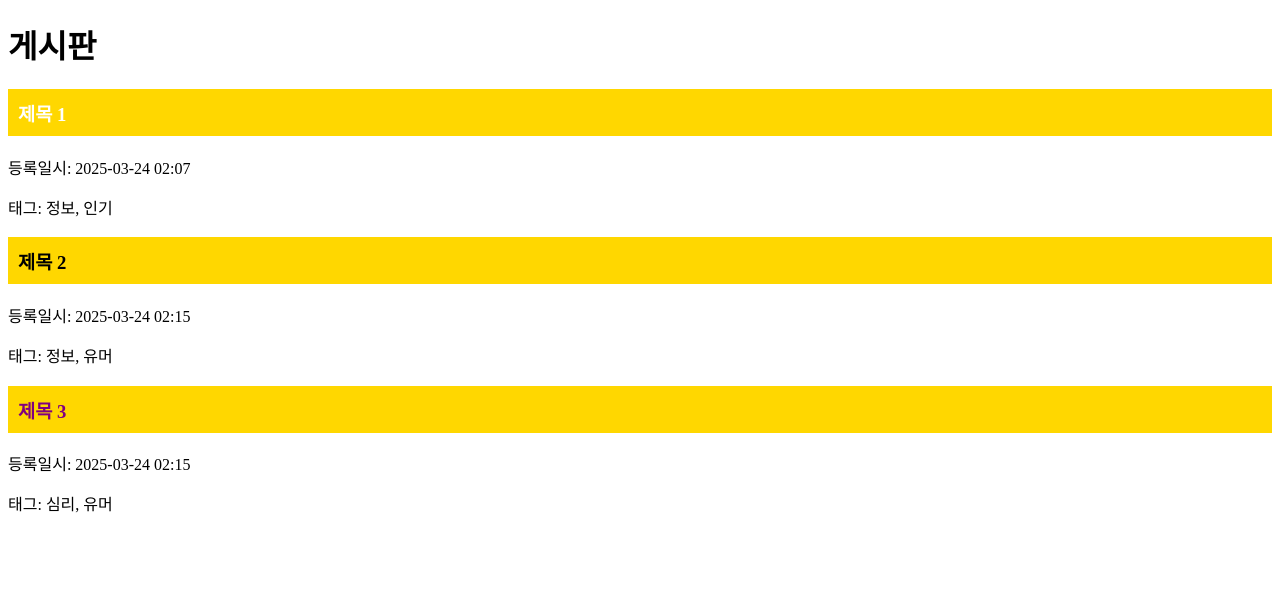
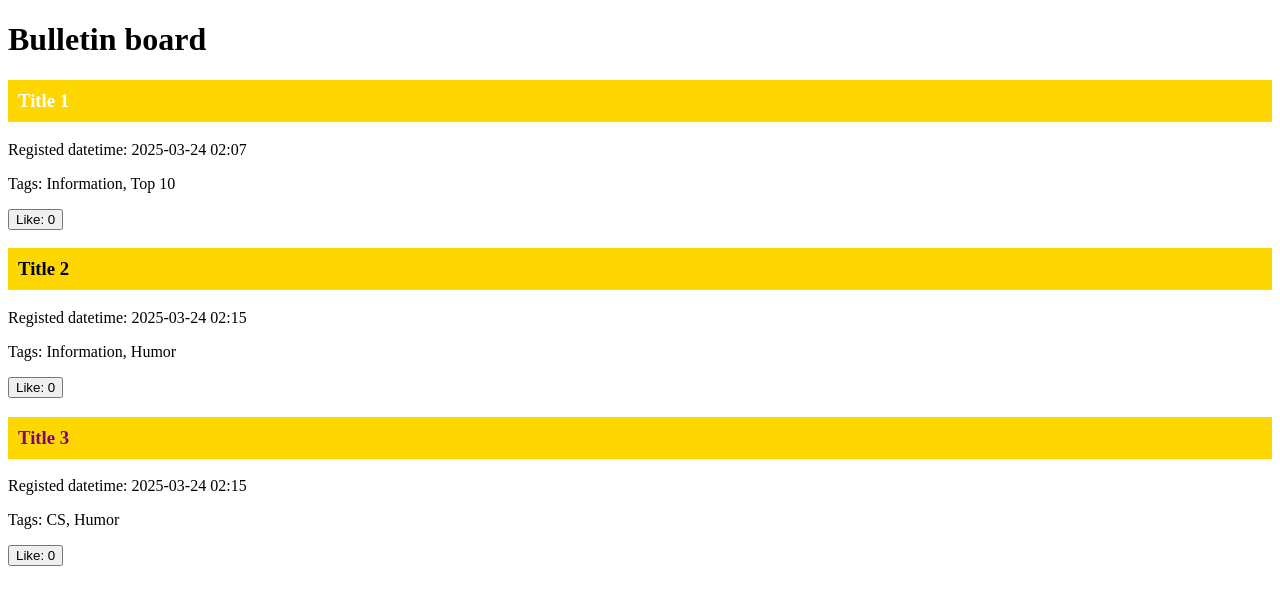
Before and after one commit to junwoochoi33/VuePractice, a Vue app: page / in a window 1280 px wide. Shown: the top 604 px of the page. Built offline with nearby package versions, Linux system fonts and the light colour scheme.

Commit message:
feat: add like button

```diff
--- a/src/App.vue
+++ b/src/App.vue
@@ -1,10 +1,11 @@
 <template>
-  <h1>게시판</h1>
+  <h1>Bulletin board</h1>
 
   <div v-for="(item, i) in data" :key="i">
     <h3 class="bg-gold pad-title" :style="item.title_text_color">{{ item.title }}</h3>
-    <p>등록일시: {{ item.regist_time }}</p>
-    <p>태그: {{ item.tag.join(', ') }}</p>
+    <p>Registed datetime: {{ item.regist_time }}</p>
+    <p>Tags: {{ item.tag.join(', ') }}</p>
+    <button @:click="item.like++"><span>Like: {{ item.like }}</span></button>
   </div>
 
 </template>
@@ -16,22 +17,25 @@
       return {
         data: [
           {
-            title: '제목 1',
+            title: 'Title 1',
             title_text_color: "color: white",
             regist_time: '2025-03-24 02:07',
-            tag: ['정보', '인기'],
+            tag: ['Information', 'Top 10'],
+            like: 0
           },
           {
-            title: '제목 2',
+            title: 'Title 2',
             title_text_color: "color: black",
             regist_time: '2025-03-24 02:15',
-            tag: ['정보', '유머'],
+            tag: ['Information', 'Humor'],
+            like: 0
           },
           {
-            title: '제목 3',
+            title: 'Title 3',
             title_text_color: "color: purple",
             regist_time: '2025-03-24 02:15',
-            tag: ['심리', '유머'],
+            tag: ['CS', 'Humor'],
+            like: 0
           }
         ]
       }
```
